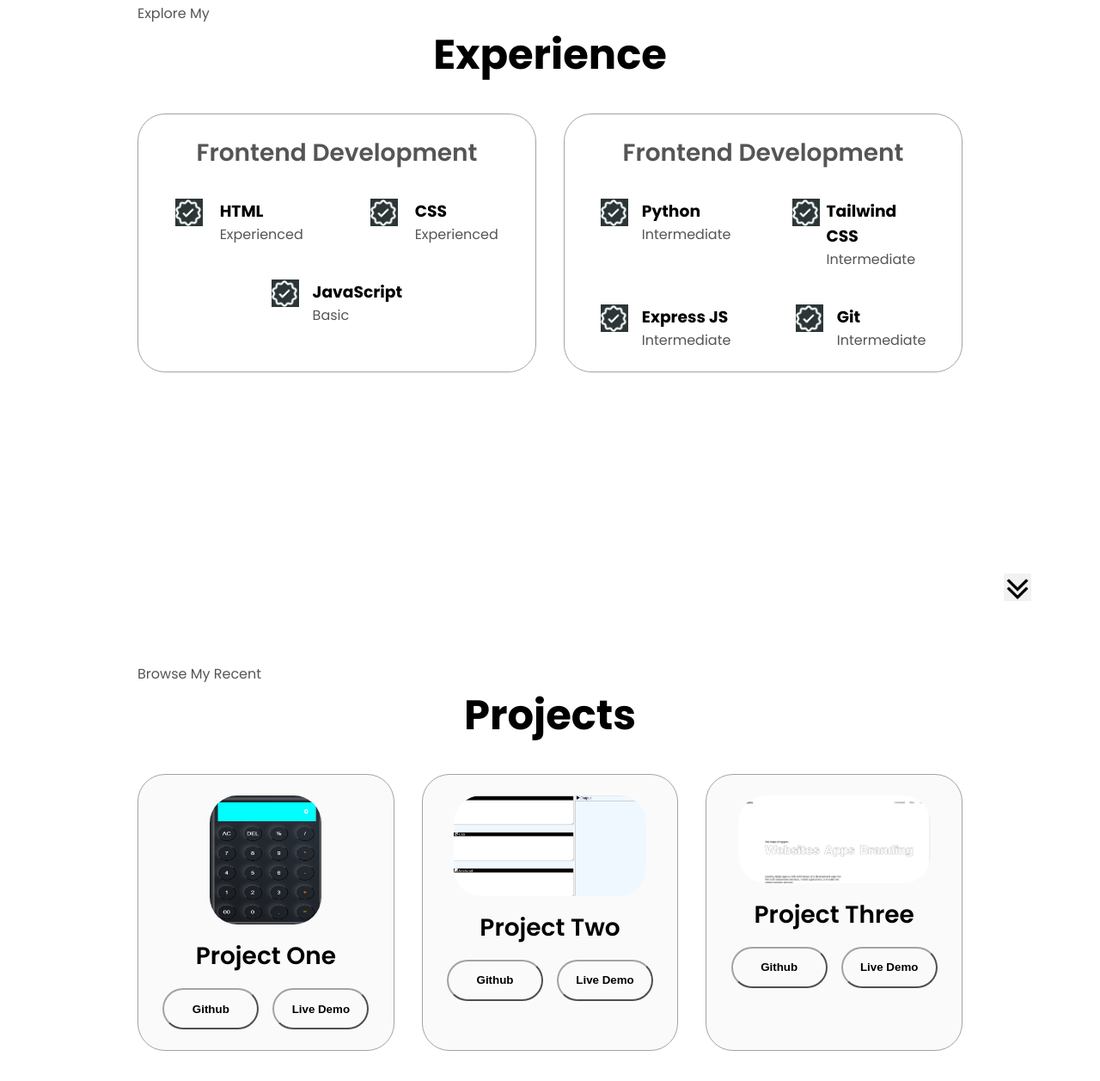
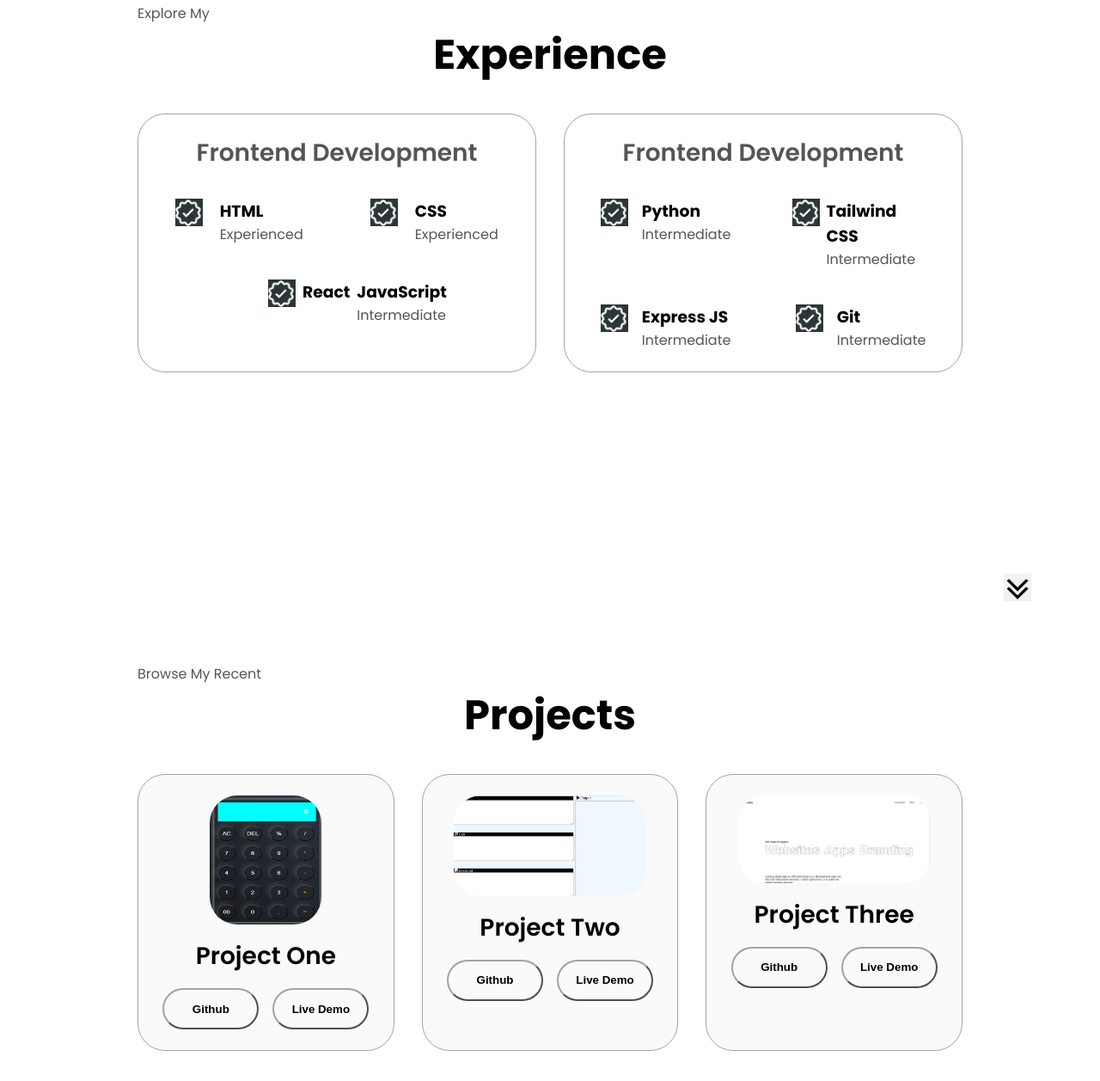
Before and after one commit to PandeyKiran7/Portfolio, a plain HTML site: page index.html in a window 1280 px wide. Shown: the part 1573-2830 px from the top of the page at 86% size. Drawn offline with Linux system fonts and the light colour scheme; a script that the page names is missing.

Commit message:
Add Skill

```diff
--- a/index.html
+++ b/index.html
@@ -75,7 +75,7 @@
             src="githubProfle.png"
             alt="My GitHub Profile"
             class="icon"
-            onclick="location.href = 'https://github.com/PandeyKiran7' "
+            onclick="location.href ="https://github.com/PandeyKiran7""
           />
         </div>
       </div>
@@ -177,8 +177,11 @@
                   class="icon"
                 />
                 <div>
+                  <h3>React</h3>
+                </div>
+                <div>
                   <h3>JavaScript</h3>
-                  <p>Basic</p>
+                  <p>Intermediate</p>
                 </div>
               </article>
 
@@ -370,7 +373,7 @@
           </ul>
         </div>
       </nav>
-      <p>Copyright &#169; 2023 John Doe. All Rights Reserved.</p>
+      <p>Copyright &#169; 2024 Kiran Pandey. All Rights Reserved.</p>
     </footer>
     <script src="script.js"></script>
   </body>
```
